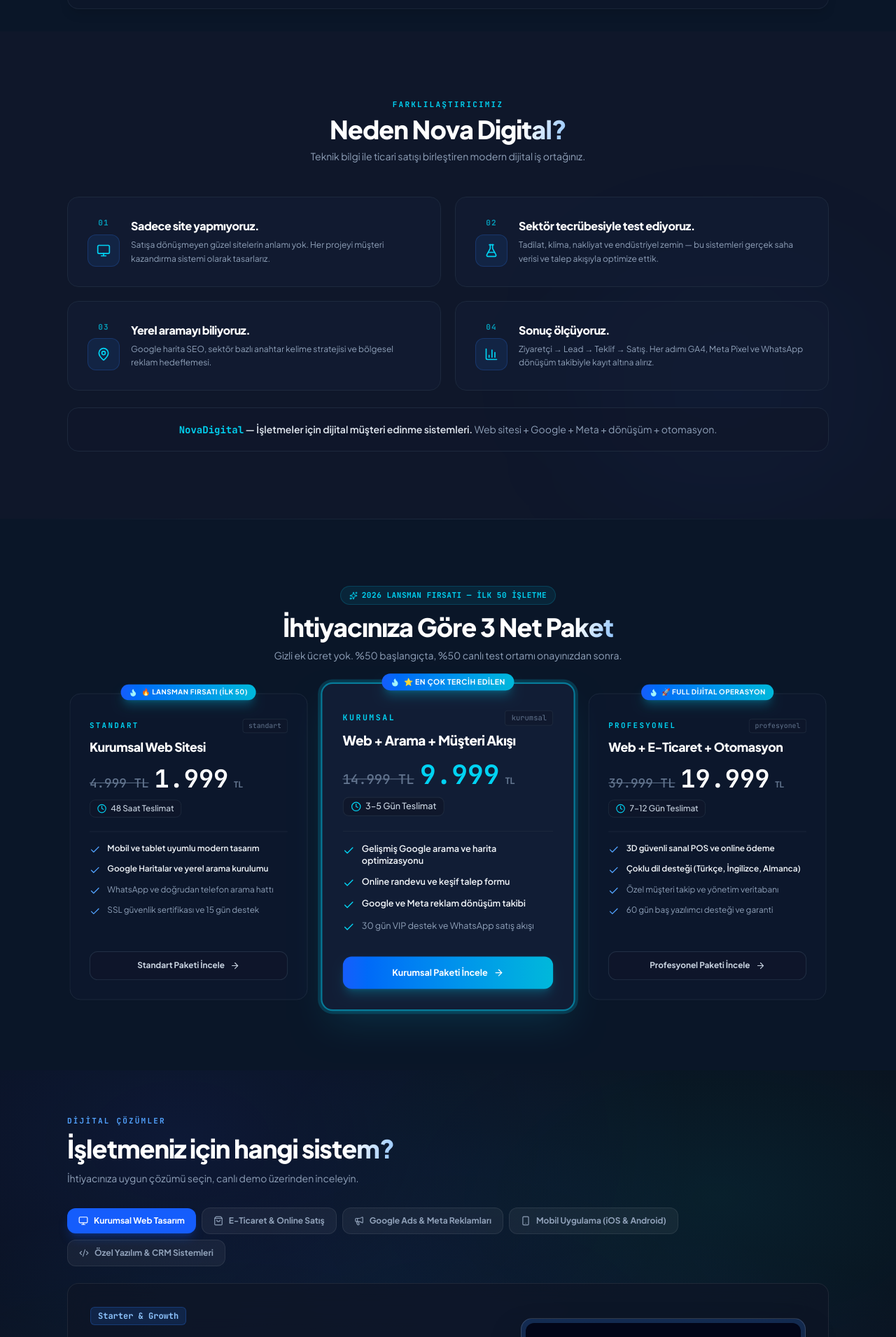
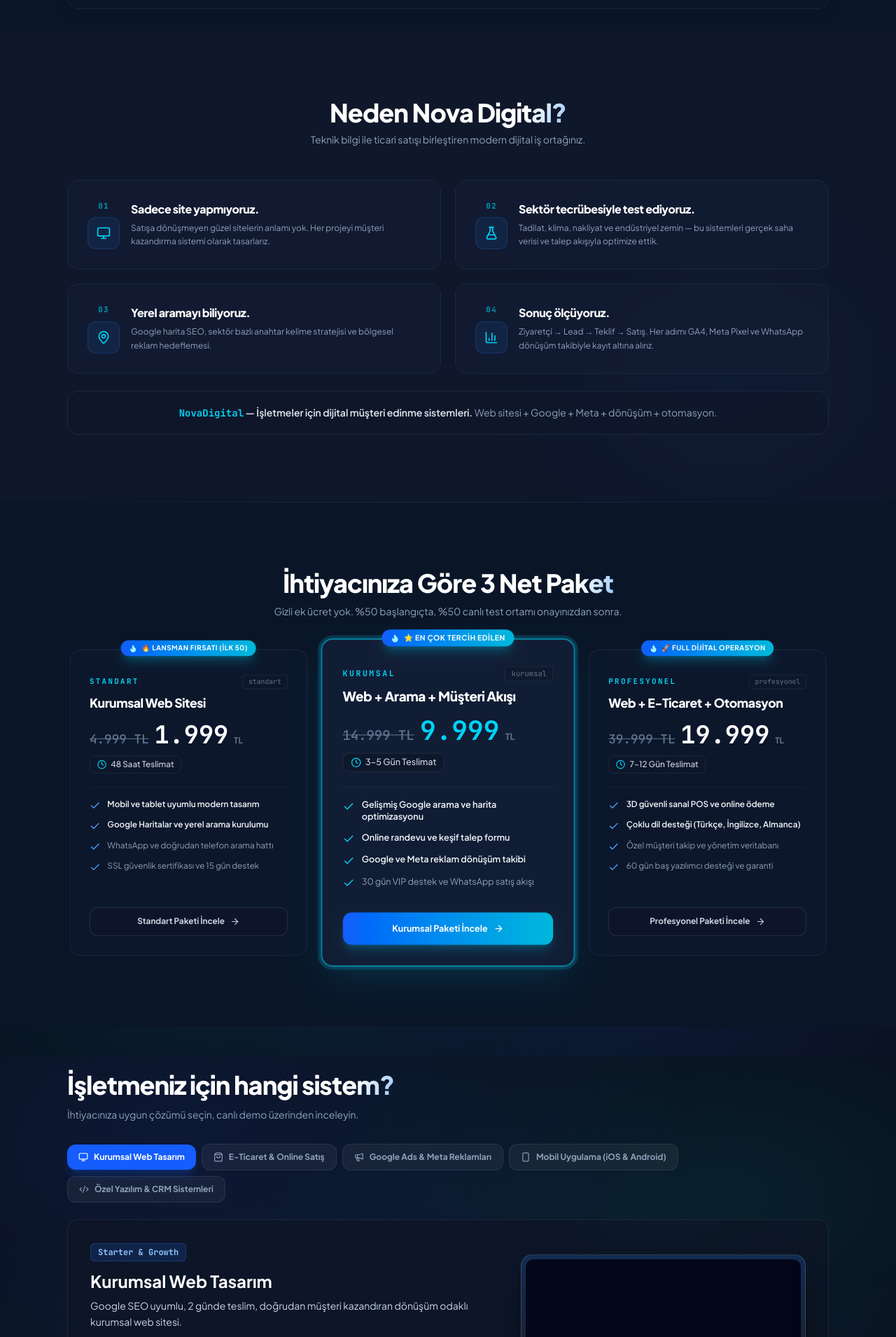
Before and after one commit to novadigital-official/novadigital, a Next.js app: page / in a window 1280 px wide. Shown: the part 890-2800 px from the top of the page at 70% size. Built offline with nearby package versions, Linux system fonts and the light colour scheme; grey boxes are pictures that could not be loaded.

Commit message:
style: remove all small uppercase eyebrow tags above section headings for a cleaner minimalist look

```diff
--- a/app/components/Contact.tsx
+++ b/app/components/Contact.tsx
@@ -58,9 +58,6 @@
       <div className="max-w-6xl mx-auto px-4 sm:px-6 lg:px-8 relative z-10">
         {/* Header */}
         <div className="max-w-2xl mb-12">
-          <p className="text-[11px] font-mono font-bold tracking-[0.2em] text-cyan-400 uppercase mb-2">
-            Doğrudan İletişim
-          </p>
           <h2 className="text-2xl sm:text-3xl lg:text-4xl font-extrabold tracking-tight text-white">
             <Balancer>
               İşletmenizin Dijital Müşteri Sistemini{" "}
--- a/app/components/FAQ.tsx
+++ b/app/components/FAQ.tsx
@@ -41,9 +41,6 @@
       <div className="max-w-3xl mx-auto px-4 sm:px-6 lg:px-8 relative z-10">
         {/* Header */}
         <div ref={ref} className={`mb-10 text-center ${isVisible ? "reveal-up in-view" : "reveal-up"}`}>
-          <p className="text-[11px] font-mono font-bold tracking-[0.2em] text-cyan-400 uppercase mb-2">
-            Sık Sorulan Sorular
-          </p>
           <h2 className="text-2xl sm:text-3xl lg:text-4xl font-extrabold tracking-tight text-white">
             <Balancer>
               Aklınızdaki <span className="text-shimmer">Tüm Sorulara</span> Net Cevaplar
--- a/app/components/InteractiveSolutions.tsx
+++ b/app/components/InteractiveSolutions.tsx
@@ -116,9 +116,6 @@
       <div className="max-w-6xl mx-auto px-4 sm:px-6 lg:px-8 relative z-10">
         {/* Header */}
         <div className="mb-8">
-          <p className="text-[11px] font-mono font-bold tracking-[0.2em] text-blue-400 uppercase mb-3">
-            Dijital Çözümler
-          </p>
           <h2 className="text-2xl sm:text-3xl lg:text-4xl font-extrabold tracking-tight text-white max-w-2xl">
             İşletmeniz için{" "}
             <span className="text-shimmer">hangi sistem?</span>
--- a/app/components/Packages.tsx
+++ b/app/components/Packages.tsx
@@ -383,10 +383,6 @@
         <div className="max-w-6xl mx-auto px-4 sm:px-6 lg:px-8 relative z-10">
           {/* Header */}
           <div ref={ref} className={`mb-10 text-center max-w-2xl mx-auto ${isVisible ? "reveal-up in-view" : "reveal-up"}`}>
-            <div className="inline-flex items-center gap-1.5 px-3 py-1 rounded-full bg-cyan-500/10 border border-cyan-500/20 text-cyan-400 text-[11px] font-mono font-bold tracking-wider uppercase mb-3">
-              <Sparkles className="w-3 h-3 text-cyan-400" />
-              2026 LANSMAN FIRSATI — İLK 50 İŞLETME
-            </div>
             <h2 className="text-2xl sm:text-3xl lg:text-4xl font-extrabold tracking-tight text-white">
               <Balancer>
                 İhtiyacınıza Göre <span className="text-shimmer">3 Net Paket</span>
--- a/app/components/Portfolio.tsx
+++ b/app/components/Portfolio.tsx
@@ -156,9 +156,6 @@
         {/* Header & Integrated Controls Row */}
         <div ref={ref} className={`flex flex-col md:flex-row md:items-end justify-between gap-4 mb-8 ${isVisible ? "reveal-up in-view" : "reveal-up"}`}>
           <div>
-            <p className="text-[11px] font-mono font-bold tracking-[0.2em] text-cyan-400 uppercase mb-2">
-              Canlı Proje Vitrini
-            </p>
             <h2 className="text-2xl sm:text-3xl lg:text-4xl font-extrabold tracking-tight text-white">
               <Balancer>
                 Sektörünüze Özel <span className="text-shimmer">Canlı Demolar</span>
--- a/app/components/Process.tsx
+++ b/app/components/Process.tsx
@@ -43,9 +43,6 @@
       <div className="max-w-6xl mx-auto px-4 sm:px-6 lg:px-8 relative z-10">
         {/* Header */}
         <div ref={ref} className={`mb-12 text-center max-w-2xl mx-auto ${isVisible ? "reveal-up in-view" : "reveal-up"}`}>
-          <p className="text-[11px] font-mono font-bold tracking-[0.2em] text-cyan-400 uppercase mb-2">
-            Nasıl Çalışıyoruz?
-          </p>
           <h2 className="text-2xl sm:text-3xl lg:text-4xl font-extrabold tracking-tight text-white">
             <Balancer>
               5 Adımda <span className="text-shimmer">Dijital Sisteminizi</span> Kuruyoruz
--- a/app/components/WhyNova.tsx
+++ b/app/components/WhyNova.tsx
@@ -39,9 +39,6 @@
       <div className="max-w-6xl mx-auto px-4 sm:px-6 lg:px-8 relative z-10">
         {/* Header */}
         <div ref={ref} className={`mb-12 text-center max-w-2xl mx-auto ${isVisible ? "reveal-up in-view" : "reveal-up"}`}>
-          <p className="text-[11px] font-mono font-bold tracking-[0.2em] text-cyan-400 uppercase mb-2">
-            Farklılaştırıcımız
-          </p>
           <h2 className="text-2xl sm:text-3xl lg:text-4xl font-extrabold tracking-tight text-white">
             Neden <span className="text-shimmer">Nova Digital?</span>
           </h2>
```
